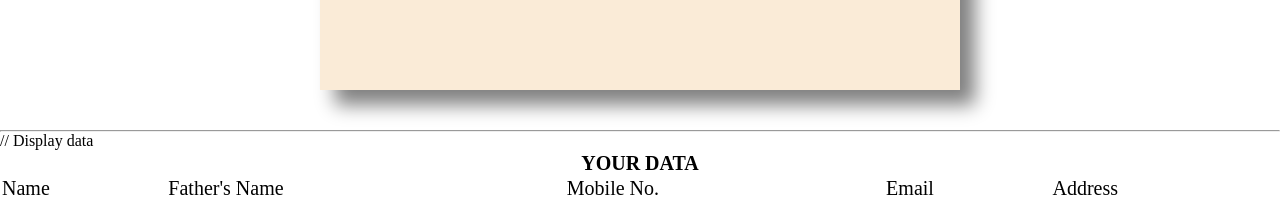
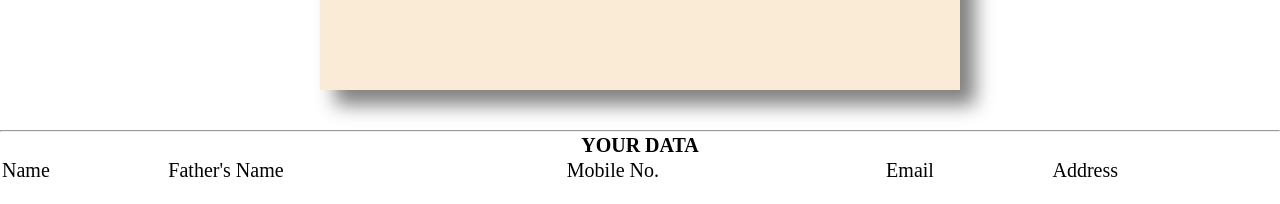
Before and after one commit to Mritik01/Projects, a PHP site: page / in a window 1280 px wide. Shown: the part 700-904 px from the top of the page. After the commit the page ends 877 px from the top, so only its background shows below. Run offline with PHP 8.4, Linux system fonts and the light colour scheme.

Commit message:
Update index.php

```diff
--- a/project/index.php
+++ b/project/index.php
@@ -92,7 +92,7 @@
 <div class="detail">
     <hr>
     <table class="tbl">
-        <th colspan="5">YOUR DATA</th> // Display data
+        <th colspan="5">YOUR DATA</th> <!-- Display data -->
         <tr>
             <td>Name</td>
             <td>Father's Name</td>
```
